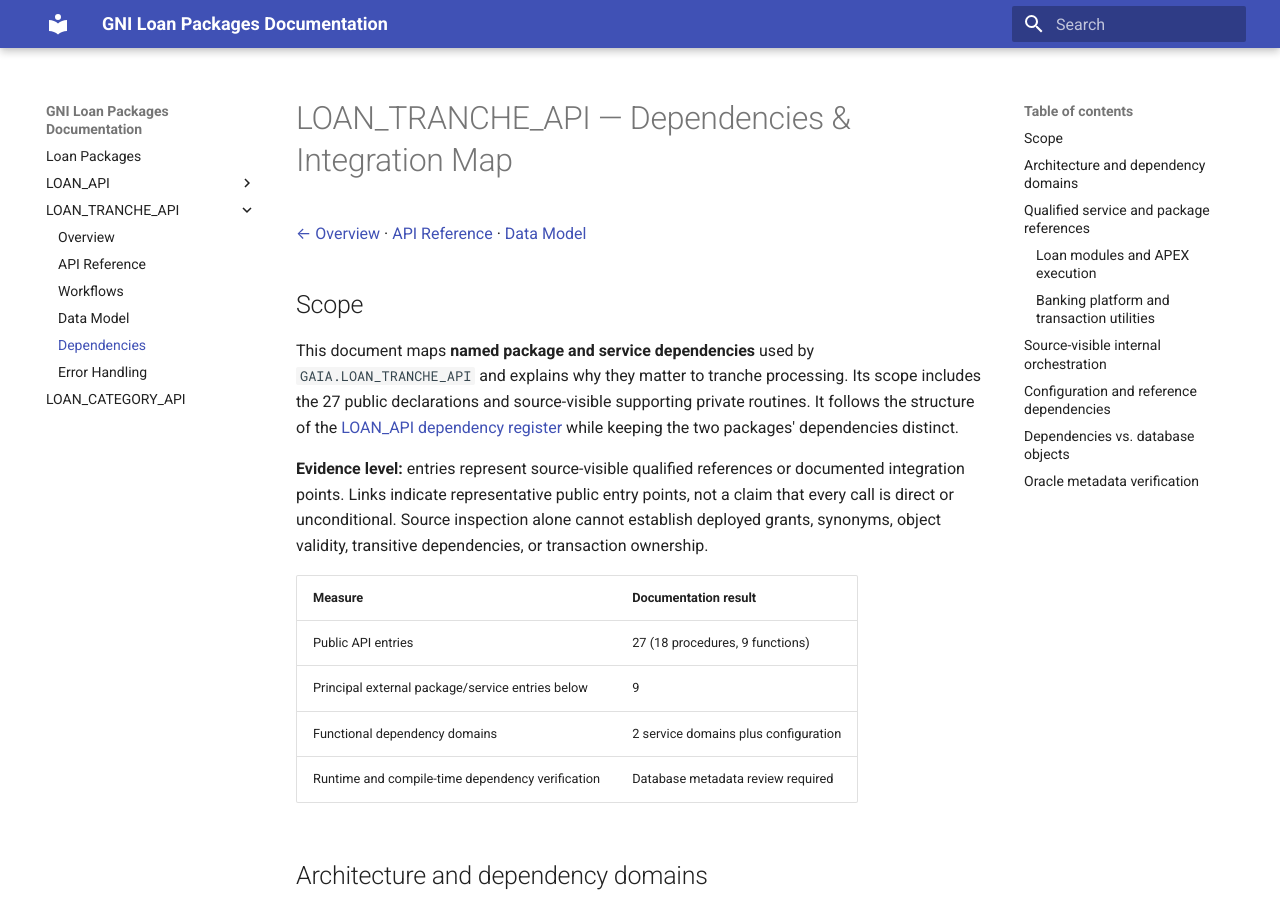
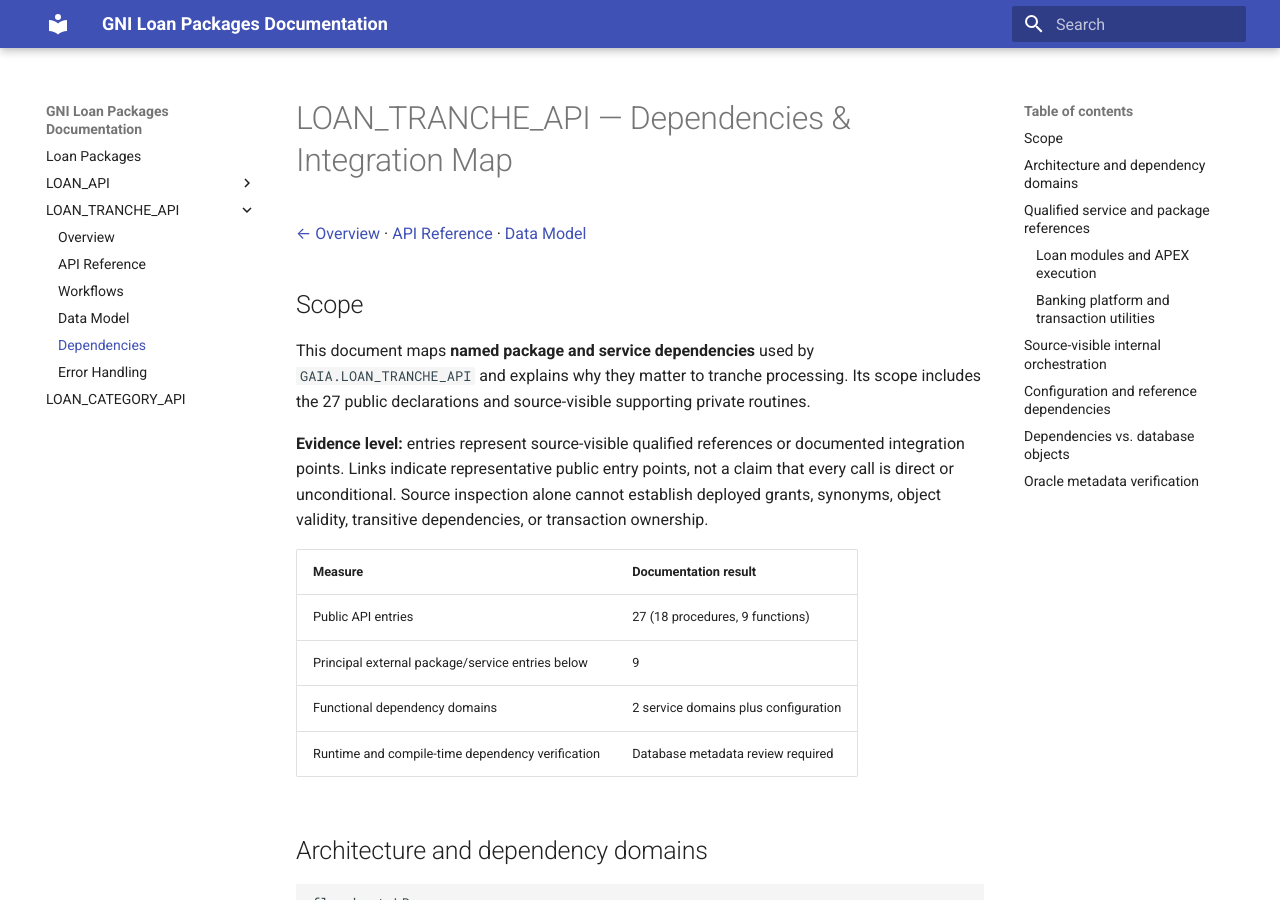
Before and after one commit to SadayCb/gni-documentation-poc8.0, an MkDocs documentation site: the page built from docs/loan-tranche-dependencies.md, in a window 1280 px wide and 900 px high. Built offline with MkDocs 1.6.1 and Material for MkDocs 9.7.7, drawn with Linux system fonts in a browser that asks for light colours.

Commit message:
Update loan-tranche-dependencies.md

```diff
--- a/docs/loan-tranche-dependencies.md
+++ b/docs/loan-tranche-dependencies.md
@@ -4,7 +4,7 @@
 
 ## Scope
 
-This document maps **named package and service dependencies** used by `GAIA.LOAN_TRANCHE_API` and explains why they matter to tranche processing. Its scope includes the 27 public declarations and source-visible supporting private routines. It follows the structure of the [LOAN_API dependency register](dependencies.md) while keeping the two packages' dependencies distinct.
+This document maps **named package and service dependencies** used by `GAIA.LOAN_TRANCHE_API` and explains why they matter to tranche processing. Its scope includes the 27 public declarations and source-visible supporting private routines.
 
 **Evidence level:** entries represent source-visible qualified references or documented integration points. Links indicate representative public entry points, not a claim that every call is direct or unconditional. Source inspection alone cannot establish deployed grants, synonyms, object validity, transitive dependencies, or transaction ownership.
 
```
